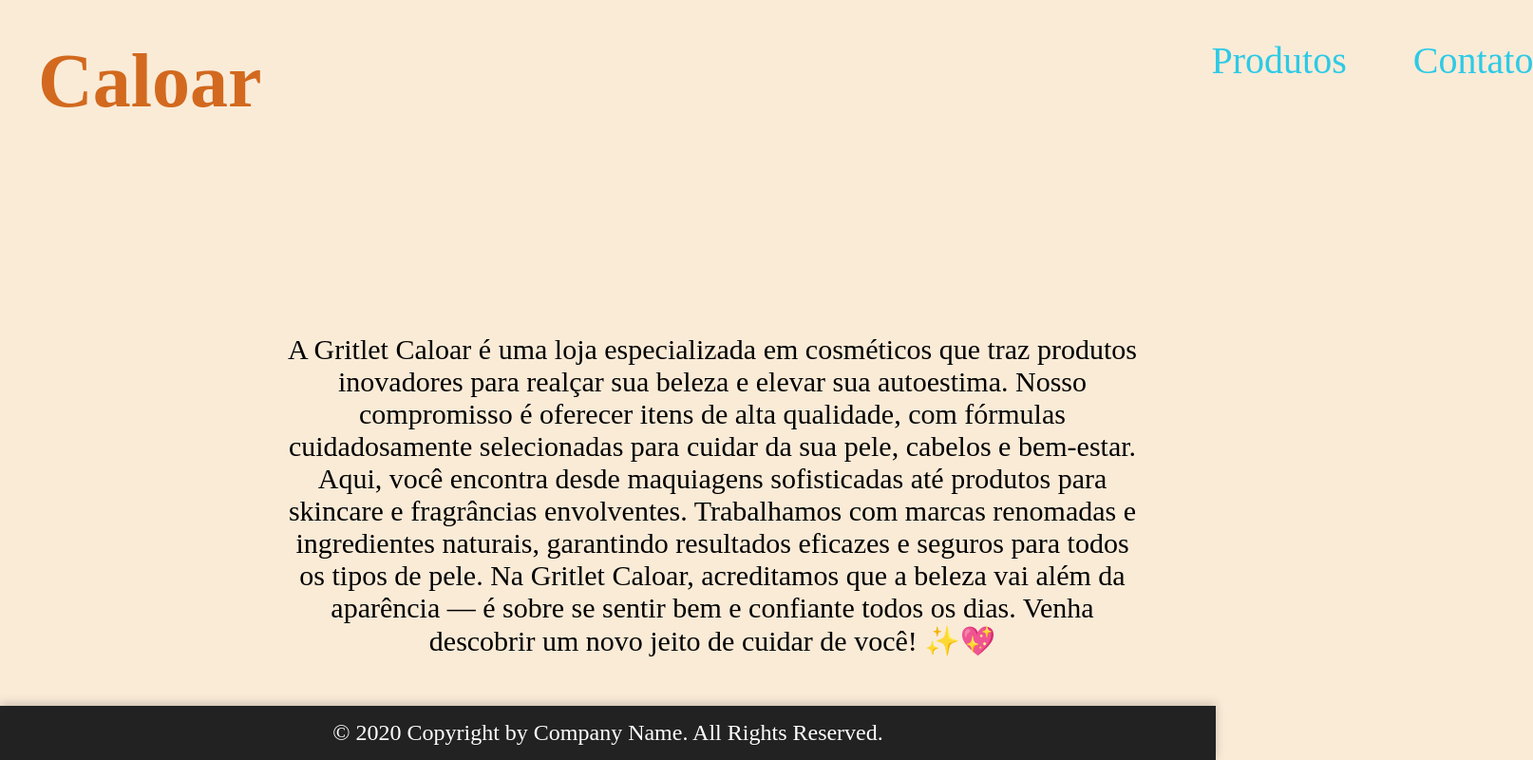
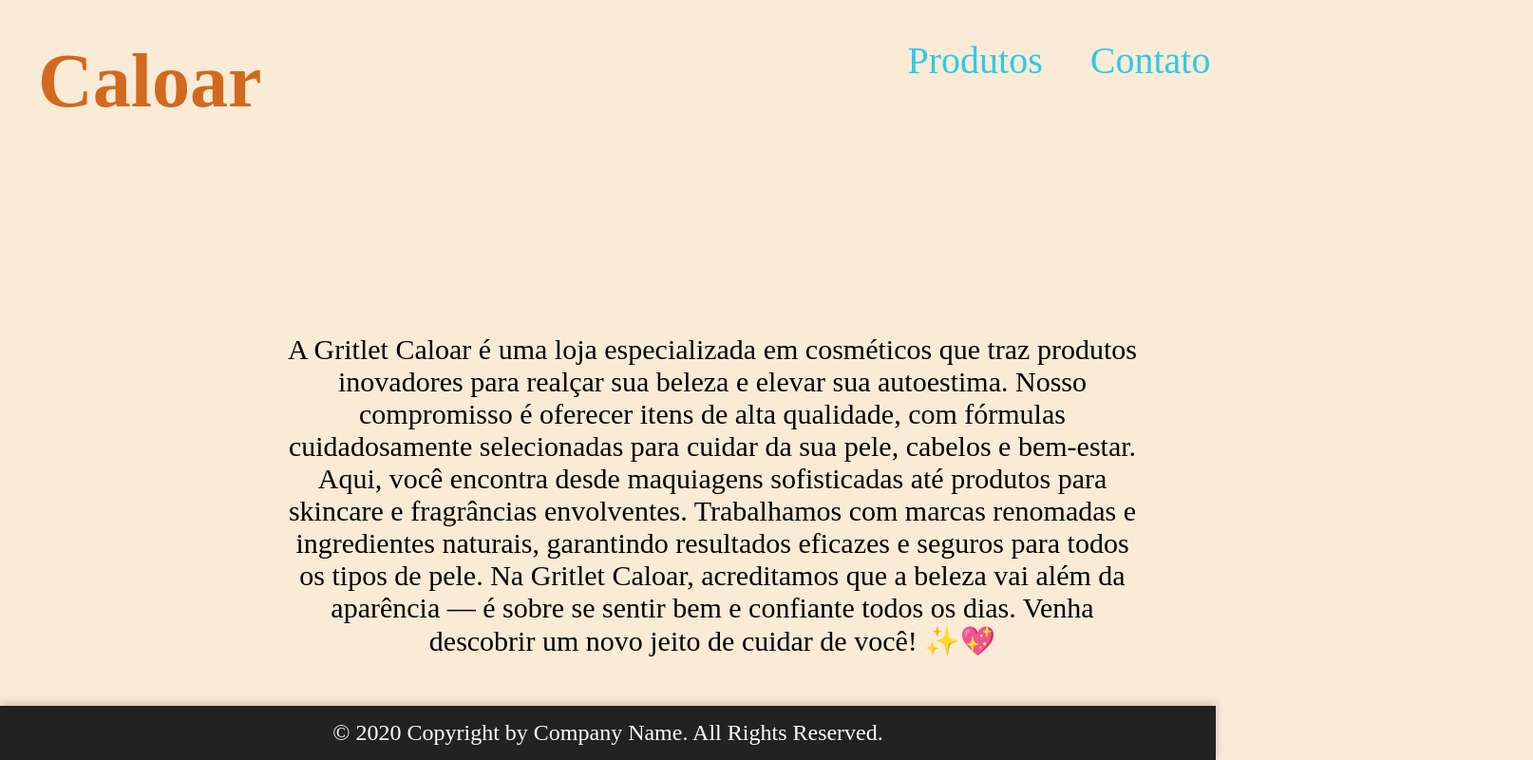
Before and after one commit to Arthurrodopia/Caloar, a plain HTML site: page index.html in a window 1280 px wide. Shown: the whole page at 95% size, 1614 px wide, since content can reach past the window. Drawn offline with Linux system fonts and the light colour scheme.

Commit message:
Update index.css

```diff
--- a/index.css
+++ b/index.css
@@ -23,8 +23,8 @@ body{
 
 ul{
     display: flex;
-    margin-left: 25em;
-    gap: 70px;
+    margin-left: 17em;
+    gap: 50px;
 
 }
 
```
